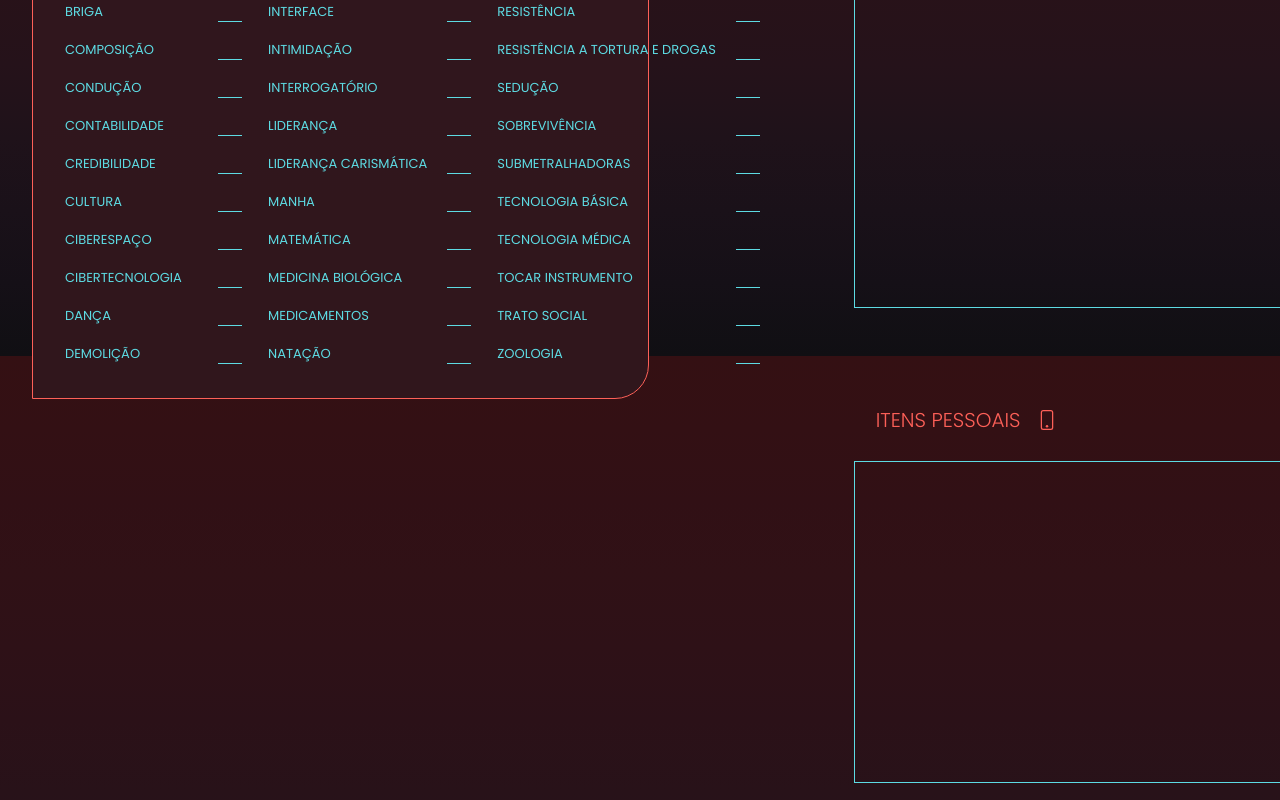
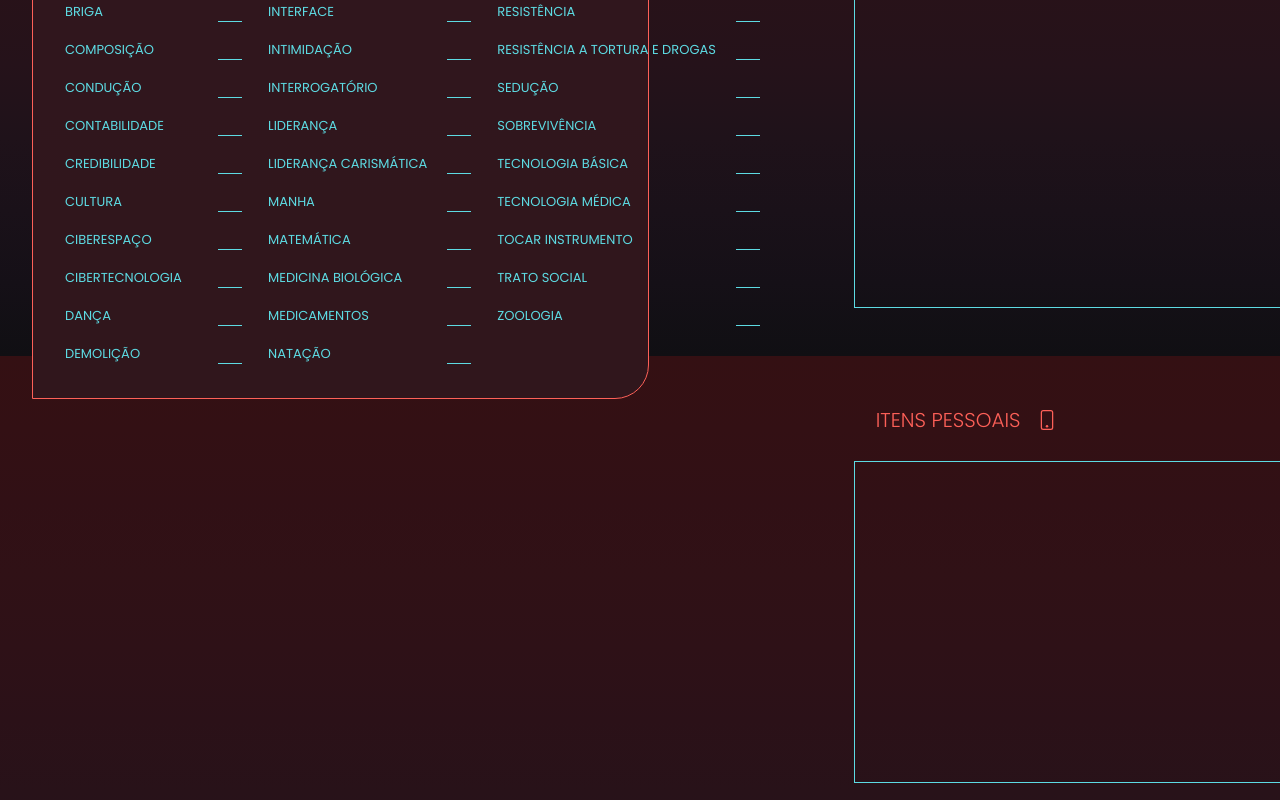
Before and after one commit to NicholasAntonio/ficha-rpg, a React (Create React App) app: page / in a window 1280 px wide. Shown: the part 1244-2044 px from the top of the page. Built offline with nearby package versions, Linux system fonts and the light colour scheme.

Commit message:
skills update

```diff
--- a/src/components/skills/skills.js
+++ b/src/components/skills/skills.js
@@ -72,7 +72,6 @@ const skillList = [
 "Resistência a tortura e drogas",
 "Sedução",
 "Sobrevivência",
-"Submetralhadoras",
 "Tecnologia básica",
 "Tecnologia Médica",
 "Tocar instrumento",
```
